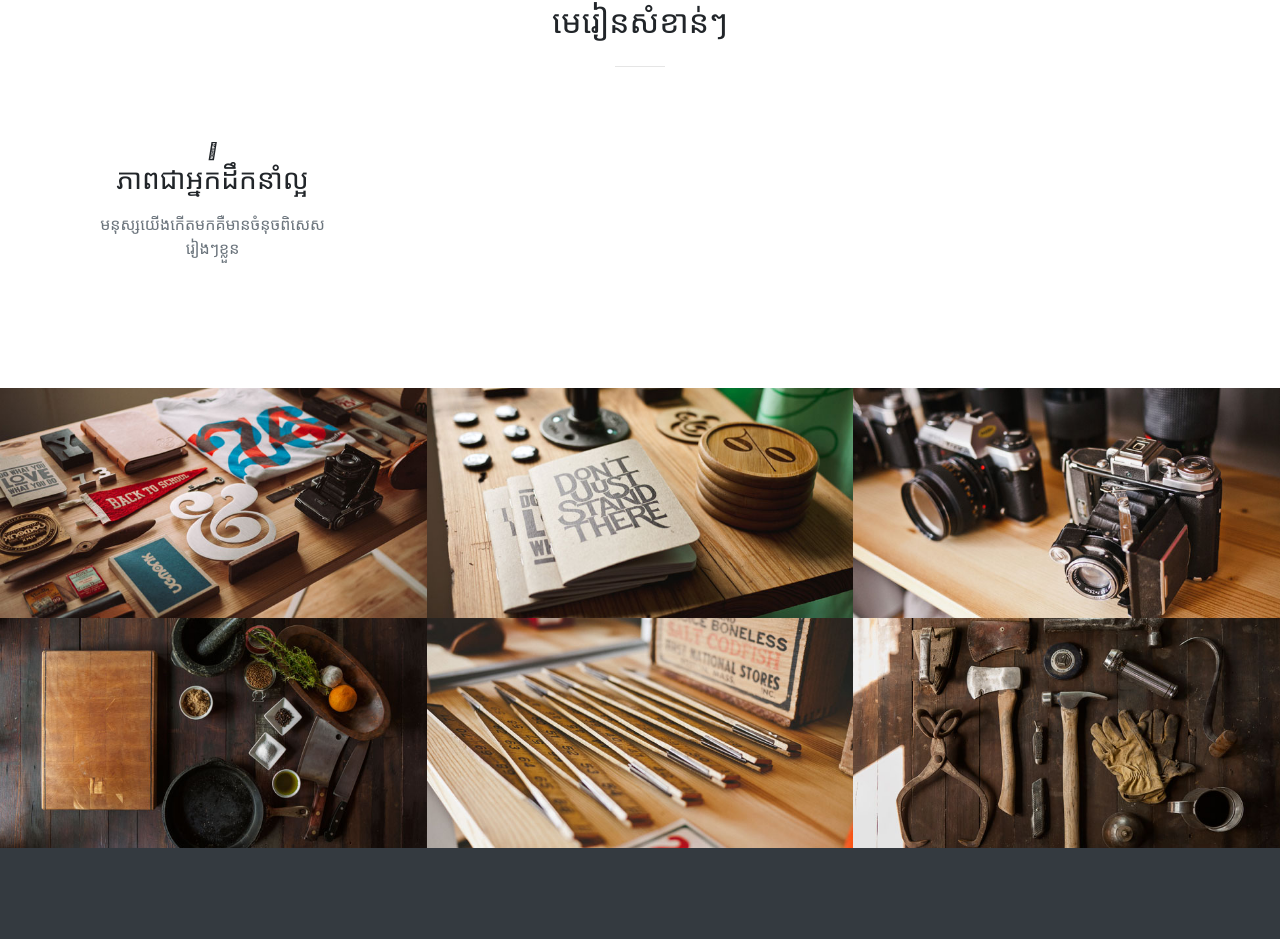
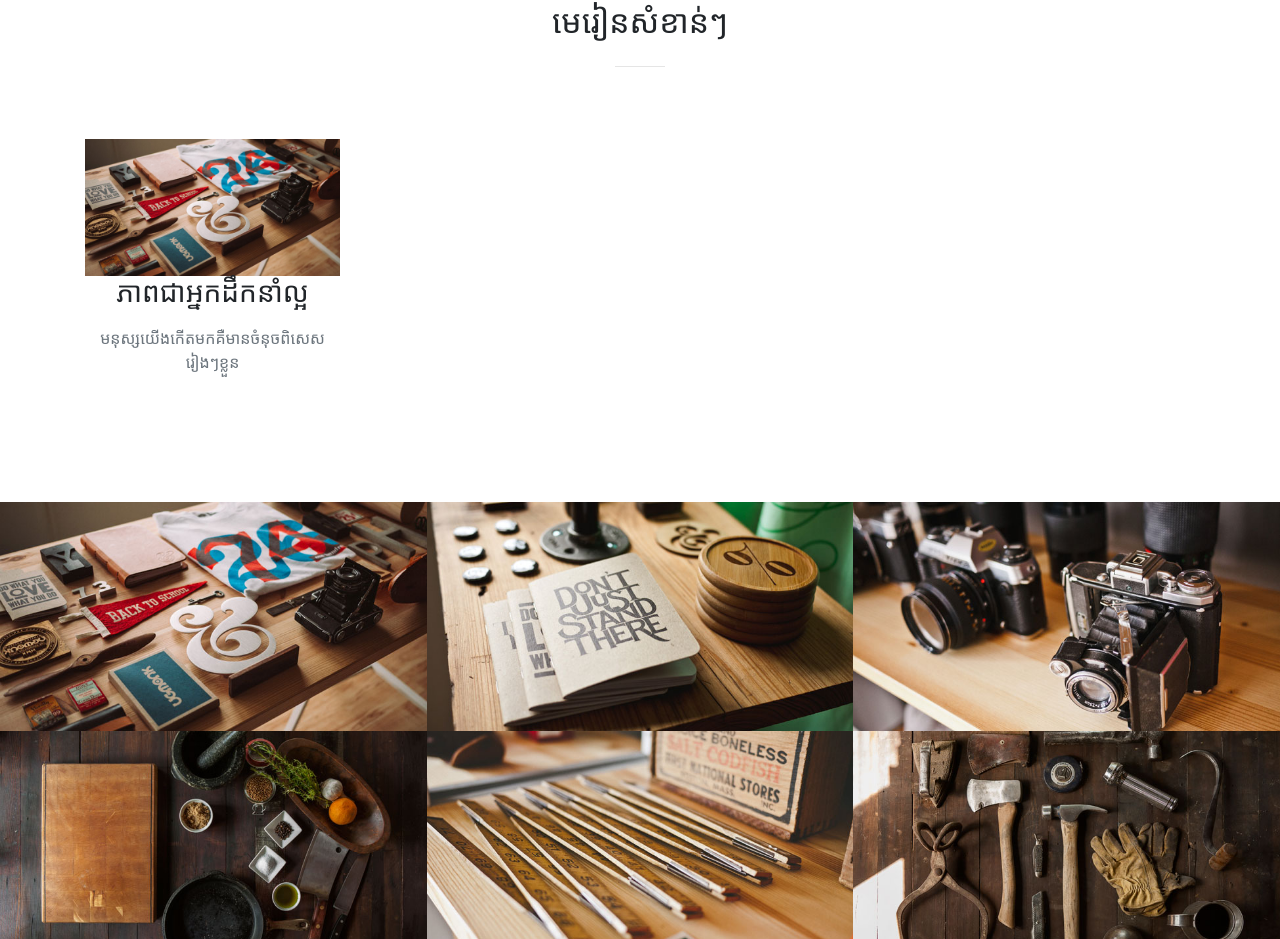
Before and after one commit to KTDEVEL/ktdevel.github.io, a website with bundled scripts: page index.html in a window 1280 px wide. Shown: the part 1426-2365 px from the top of the page. Built offline with nearby package versions, Linux system fonts and the light colour scheme.

Commit message:
img commit

```diff
--- a/index.html
+++ b/index.html
@@ -98,7 +98,7 @@
         <div class="row">
           <div class="col-lg-3 col-md-6 text-center">
             <div class="service-box mt-5 mx-auto">
-              <i class="fas fa-book"></i>
+              <img class="img-fluid" src="img/portfolio/thumbnails/1.jpg" alt="">
               <h3 class="mb-3">ភាពជាអ្នកដឹកនាំល្អ</h3>
               <p class="text-muted mb-0">មនុស្សយើងកើតមកគឺមានចំនុចពិសេសរៀងៗខ្លួន</p>
             </div>
```
